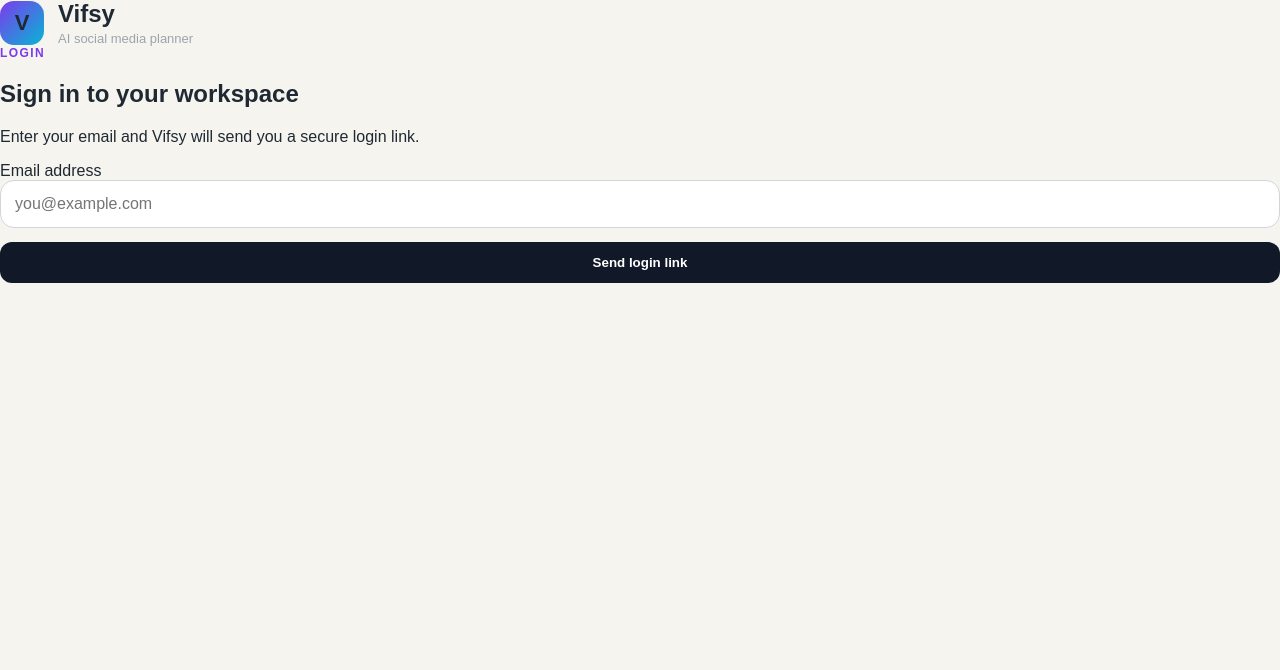
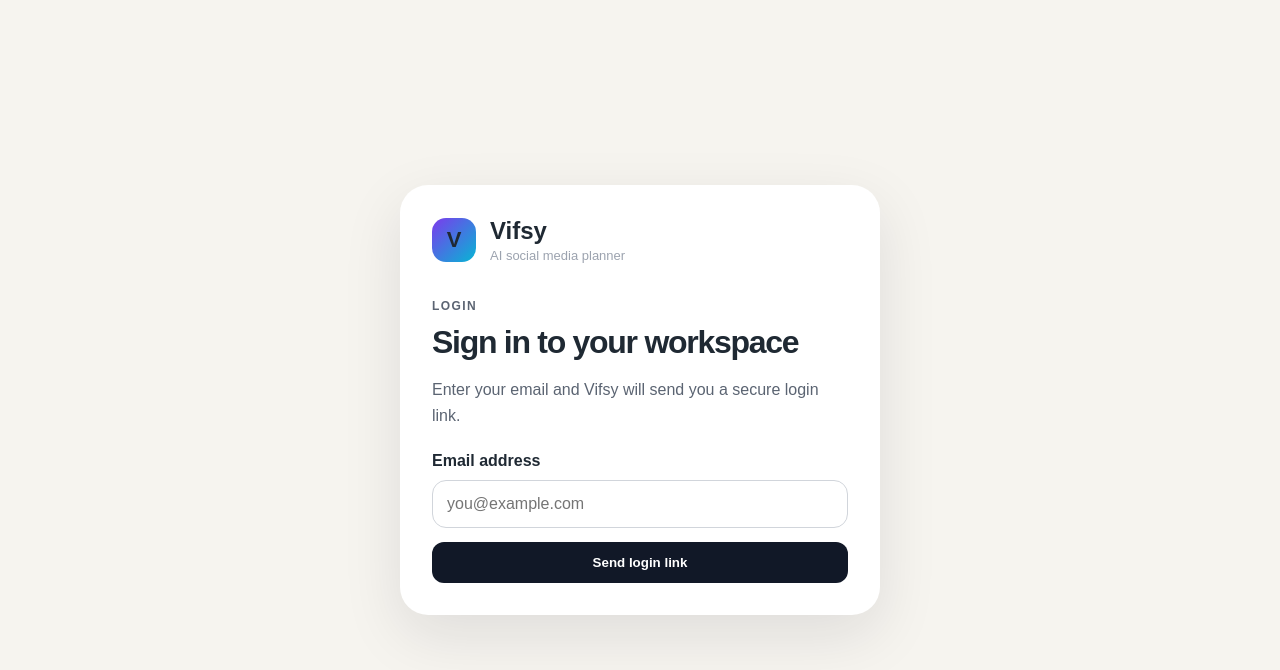
Before and after one commit to spreelo/spreelo-app, a Next.js app: page /login in a window 1280 px wide. Shown: the top 670 px of the page. Built offline with nearby package versions, Linux system fonts and the light colour scheme; no server answers.

Commit message:
Update globals.css

```diff
--- a/app/globals.css
+++ b/app/globals.css
@@ -309,3 +309,52 @@
     grid-template-columns: 1fr;
   }
 }
+.login-page {
+  min-height: 100vh;
+  display: grid;
+  place-items: center;
+  background: #f6f4ef;
+  padding: 24px;
+}
+
+.login-card {
+  width: 100%;
+  max-width: 480px;
+  background: white;
+  border-radius: 28px;
+  padding: 32px;
+  box-shadow: 0 20px 60px rgba(17, 24, 39, 0.1);
+}
+
+.login-brand {
+  margin-bottom: 34px;
+}
+
+.login-content h2 {
+  margin: 0 0 12px;
+  font-size: 32px;
+  letter-spacing: -0.04em;
+}
+
+.login-content p {
+  color: #5b6472;
+  line-height: 1.6;
+}
+
+.login-form {
+  margin-top: 24px;
+}
+
+.login-form label {
+  display: block;
+  font-weight: 700;
+  margin-bottom: 10px;
+}
+
+.login-message {
+  margin: 18px 0 0;
+  padding: 14px;
+  border-radius: 14px;
+  background: #f9fafb;
+  color: #111827;
+}
```
